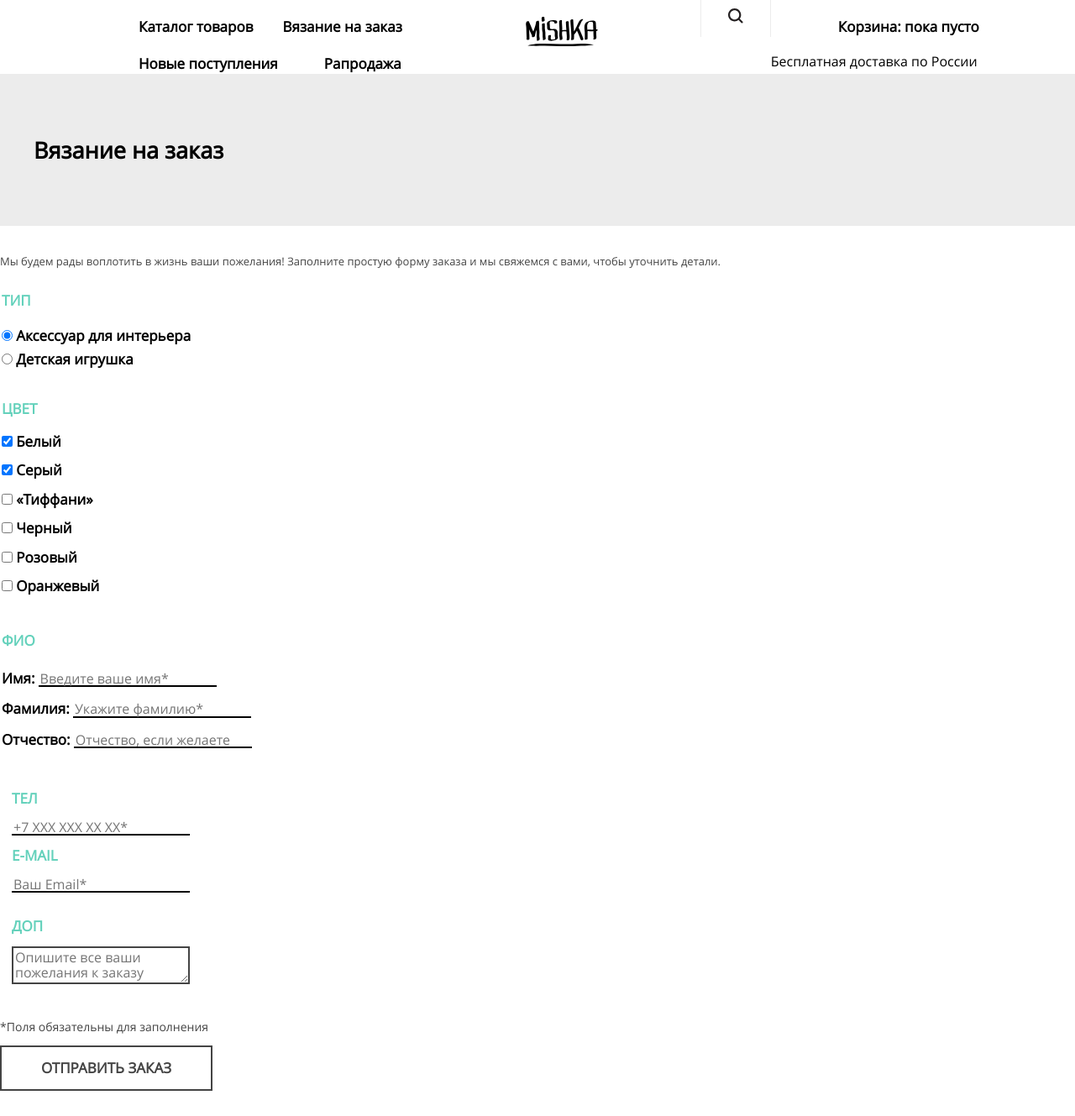
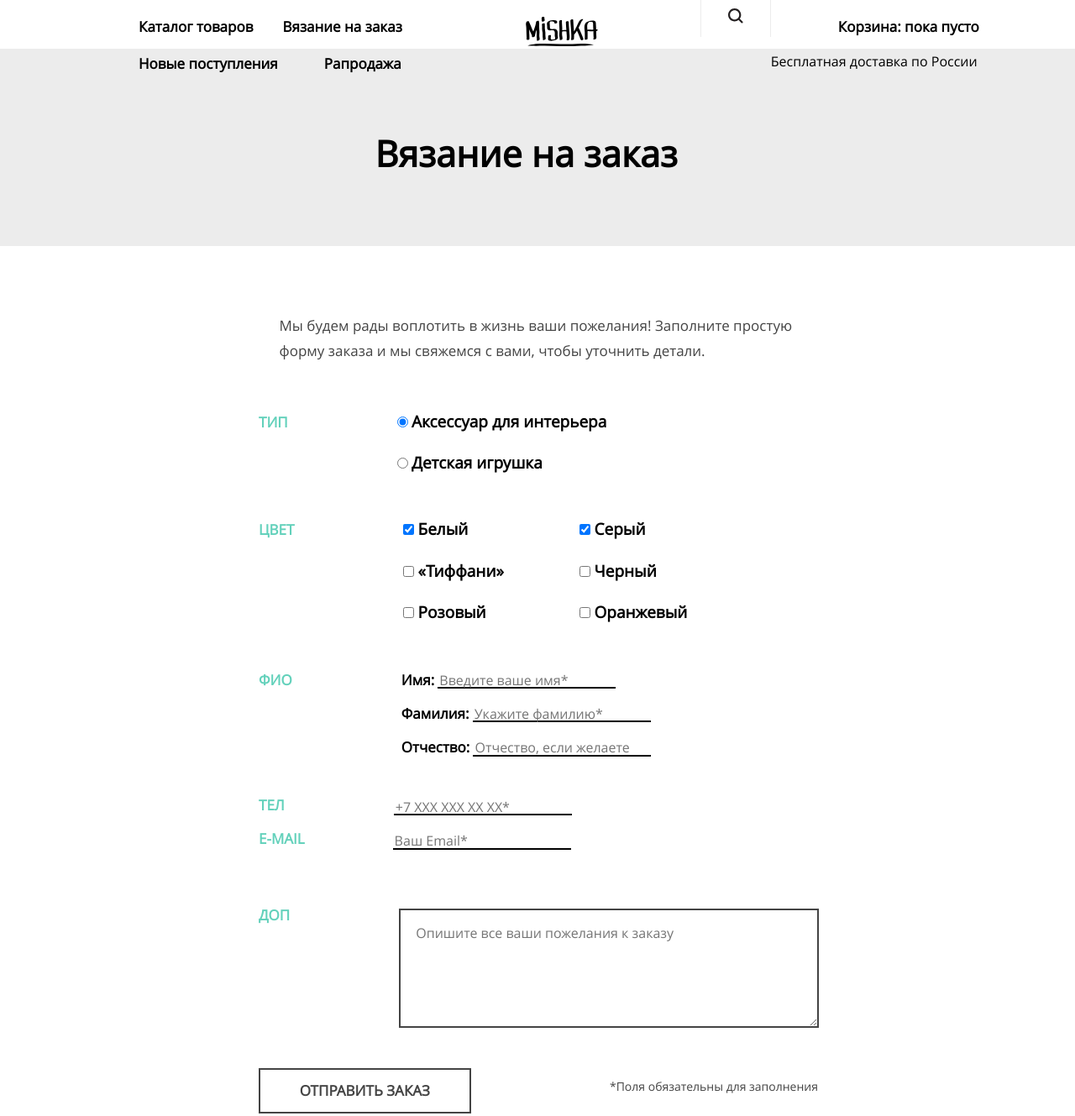
Before and after one commit to starikovsa/703703-mishka, a website: page source/form.html in a window 1280 px wide. Shown: the top 1329 px of the page at 84% size. Drawn offline with nearby package versions, Linux system fonts and the light colour scheme; files that its build step writes are made by us from their sources.

Commit message:
начал деать форму. планшет

```diff
--- a/source/form.html
+++ b/source/form.html
@@ -35,7 +35,9 @@
         <p class="form-block__discription">Мы будем рады воплотить в жизнь ваши пожелания! Заполните простую форму заказа и мы свяжемся с вами, чтобы уточнить детали.</p>
         <form class="form" method="get" action="https://echo.htmlacademy.ru">
           <fieldset class="form__type type border-reset">
+            <div class="form__wrapper form__wrapper-type">
               <h3 class="type__title">Тип</h3>
+              <div class="from__controls form__controls-type">
                 <p class="type__row">
                   <input class="type__input"  type="radio" name="type" value="accessory" id="accessory" checked>
                   <label class="type__label" for="accessory">Аксессуар для интерьера</label>
@@ -44,9 +46,13 @@
                   <input class="type__input" type="radio" name="type" value="toys" id="toys">
                   <label class="type__label" for="toys">Детская игрушка</label>
                 </p>
+              </div>
+            </div>
           </fieldset>
           <fieldset class="form__color color border-reset">
+            <div class="form__wrapper form__wrapper-color">
               <h3 class="color__title">Цвет</h3>
+              <div class="from__controls form__controls-color">
                 <p class="color__row">
                   <input class="color__input" type="checkbox" name="white" id="white" checked>
                   <label class="color__label" for="white">Белый</label>
@@ -71,9 +77,13 @@
                   <input class="color__input" type="checkbox" name="orange" id="orange">
                   <label class="color__label" for="orange">Оранжевый</label>
                 </p>
+              </div>
+            </div>
           </fieldset>
           <fieldset class="form__introduce introduce border-reset">
+            <div class="form__wrapper form__wrapper-introduce">
               <h3 class="introduce__title">ФИО</h3>
+              <div class="form__controls form__controls-introduce">
                 <p class="introduce__row">
                   <label class="introduce__label" for="user-name">Имя:</label>
                   <input class="introduce__input" type="text" name="name" id="user-name" placeholder="Введите ваше имя*">
@@ -86,8 +96,11 @@
                   <label class="introduce__label" for="user-patronymic">Отчество:</label>
                   <input class="introduce__input" type="text" name="patronymic" id="user-patronymic" placeholder="Отчество, если желаете">
                 </p>
+              </div>
+            </div>
           </fieldset>
           <fieldset class="form__contact contact border-reset">
+            <div class="form__wrapper form__wrapper-contact">
               <h3 class="contact__title-phone">Тел</h3>
               <p class="contact__row">
                 <label class="contact__label visually-hidden" for="phone">Телефон</label>
@@ -98,13 +111,16 @@
                 <label class="contact__label visually-hidden" for="email">e-mail</label>
                 <input class="contact__input" type="text" name="email" id="email" placeholder="Ваш Email*">
               </p>
+            </div>
           </fieldset>
           <fieldset class="form__additionally additionally border-reset">
+            <div class="form__wrapper form__wrapper-additionally">
             <h3 class="additionally__title">Доп</h3>
             <p class="additionally__row">
               <label class="additionally__label visually-hidden" for="user-textform">Текст сообщения:</label>
               <textarea class="additionally__textform" name="textform" id="user-textform" placeholder="Опишите все ваши пожелания к заказу"></textarea>
             </p>
+            </div>
           </fieldset>
           <footer class="form__footer">
             <p class="form__note">*Поля обязательны для заполнения</p>
--- a/source/sass/page/form/form-block.scss
+++ b/source/sass/page/form/form-block.scss
@@ -2,20 +2,48 @@
   margin-bottom: 55px;
 }
 
+.form-block__header {
+  background-color: #ececec;
+  margin-top: -30px;
+  margin-bottom: 30px;
+  padding-top: 75px;
+  padding-bottom: 75px;
+}
+
 .form-block__title {
+  width: 245px;
   font-size: 27px;
   font-weight: bold;
-  margin: 0;
-  margin-bottom: 30px;
-  padding: 75px 40px;
-  background-color: #ececec;
+  margin: 0 auto;
 }
 
 .form-block__discription {
+  width: 260px;
   font-size: 13px;
   line-height: 1.85;
   color: #444444;
-  margin: 0;
+  margin: 0 auto;
   margin-bottom: 25px;
   padding: 0;
 }
+
+@media (min-width: 768px) {
+  .form-block__header {
+    margin-bottom: 80px;
+    padding-top: 100px;
+    padding-bottom: 85px;
+  }
+
+  .form-block__title {
+    width: 387px;
+    font-size: 43px;
+    line-height: 1.16;
+  }
+
+  .form-block__discription {
+    width: 615px;
+    font-size: 17px;
+    line-height: 1.76;
+    margin-bottom: 60px;
+  }
+}
--- a/source/sass/page/form/form.scss
+++ b/source/sass/page/form/form.scss
@@ -1,3 +1,8 @@
+.form {
+  width: 260px;
+  margin: 0 auto;
+}
+
 .form__type {
   margin-bottom: 30px;
   padding: 0;
@@ -40,6 +45,11 @@
   text-transform: uppercase;
 }
 
+.color__row {
+  margin: 0;
+  margin-bottom: 10px;
+}
+
 .color__label {
   font-size: 17px;
   font-weight: bold;
@@ -61,6 +71,11 @@
   text-transform: uppercase;
 }
 
+.introduce__row {
+  margin: 0;
+  margin-bottom: 20px;
+}
+
 .introduce__label {
   font-size: 17px;
   font-weight: bold;
@@ -70,6 +85,10 @@
 .introduce__input {
   border: none;
   box-shadow: inset 0 -2px 0 0 #000000;
+}
+
+.form__contact {
+  padding: 0;
 }
 
 .contact__title-phone {
@@ -107,8 +126,15 @@
   text-transform: uppercase;
 }
 
+.form__additionally {
+  padding: 0;
+}
+
 .additionally__textform {
+  width: 220px;
+  min-height: 102px;
   border: solid 2px #444444;
+  padding: 18px;
 }
 
 .form__note {
@@ -136,3 +162,96 @@
     color: rgba(255, 255, 255, 0.3);
   }
 }
+
+@media (min-width: 768px) {
+  .form {
+    width: 668px;
+  }
+
+  .form__wrapper {
+    display: flex;
+  }
+
+  .type__title {
+    margin-right: 130px;
+  }
+
+  .type__row {
+    margin-bottom: 30px;
+  }
+
+  .type__label {
+    font-size: 19px;
+    line-height: 0.95;
+  }
+
+  .color__title {
+    margin-right: 130px;
+  }
+
+  .form__controls-color {
+    display: flex;
+    flex-wrap: wrap;
+  }
+
+  .color__row {
+    width: 210px;
+    margin-bottom: 30px;
+  }
+
+  .color__label {
+    font-size: 19px;
+    line-height: 0.95;
+  }
+
+  .introduce__title {
+    margin-right: 130px;
+  }
+
+  .form__contact {
+    margin-bottom: 50px;
+  }
+
+  .form__wrapper-contact {
+    flex-wrap: wrap;
+  }
+
+  .contact__title-phone {
+    margin-right: 130px;
+  }
+
+  .contact__title-email {
+    margin-right: 105px;
+  }
+
+  .contact__row {
+    width: 500px;
+    margin: 0;
+    margin-bottom: 20px;
+  }
+
+  .form__additionally {
+    margin-bottom: 45px;
+  }
+
+  .additionally__title {
+    margin-right: 130px;
+  }
+
+  .additionally__row {
+    margin: 0;
+  }
+
+  .additionally__textform {
+    width: 460px;
+  }
+
+  .form__footer {
+    display: flex;
+    flex-direction: row-reverse;
+  }
+
+  .form__button {
+    margin-right: 165px;
+  }
+}
```
Lines whose indentation alone changed are shown as unchanged.
